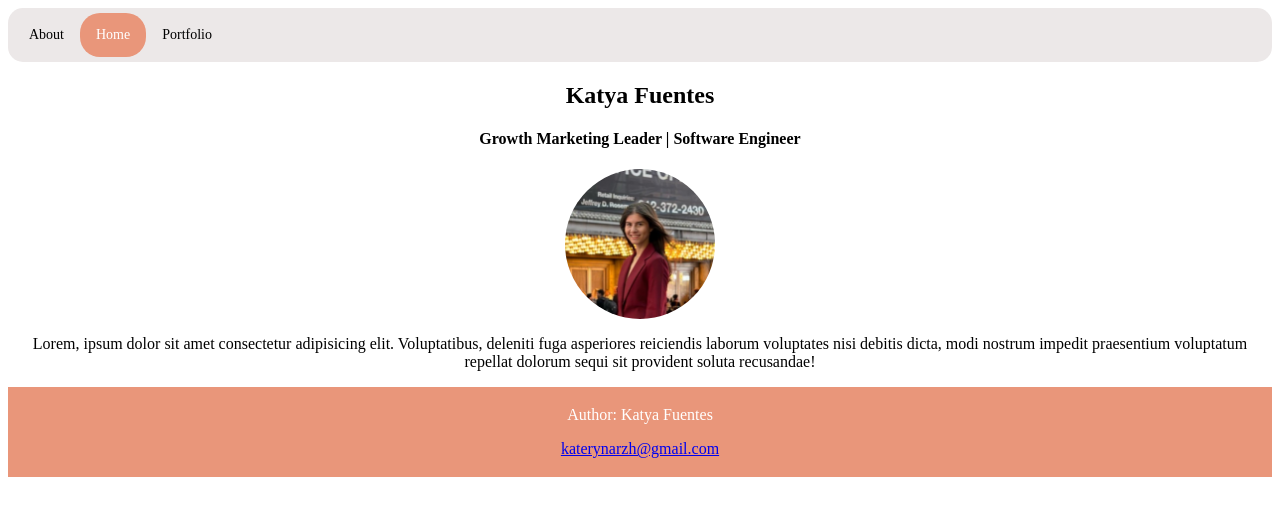
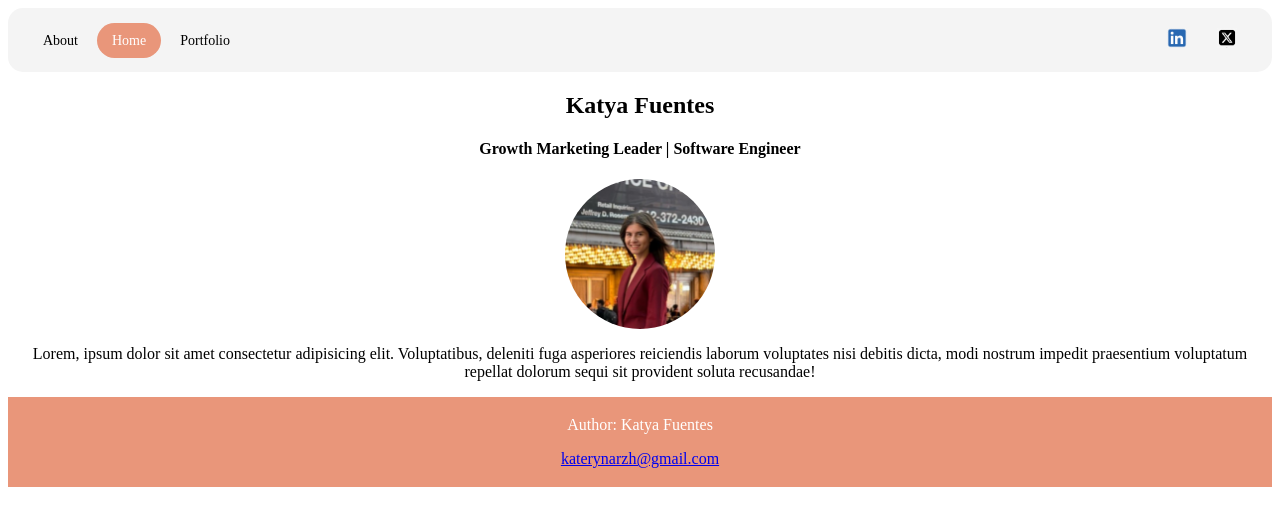
Before and after one commit to katyafuen/My-Portfolio, a plain HTML site: page index.html in a window 1280 px wide. Drawn offline with Linux system fonts and the light colour scheme.

Commit message:
styled nav w/social links

```diff
--- a/index.html
+++ b/index.html
@@ -3,29 +3,43 @@
   <head>
     <meta charset="UTF-8" />
     <meta name="viewport" content="width=device-width, initial-scale=1.0" />
-    <link rel="stylesheet" href="style.css">
+    <link rel="stylesheet" href="style.css" />
     <script src="javascript.js" defer></script>
     <title>Home</title>
   </head>
   <body>
     <!-- Navbar -->
     <nav class="navbar">
+      <div class="nav-links">
         <a href="about.html">About</a>
-      <a href="index.html">Home</a>
-      <a class="active" href="portfolio.html">Portfolio</a>
-      <a href="javascript:void(0);" class="icon" onclick="myFunction()">
-        <i class="fa fa-bars"></i>
+        <a class="active" href="index.html">Home</a>
+        <a href="portfolio.html">Portfolio</a>
+      </div>
+
+      <div class="social-links">
+        <a href="https://www.linkedin.com/in/katerynarozhko/" target="_blank">
+          <img src="assets/l.png" alt="LinkedIn" />
         </a>
+        <a href="https://x.com/katya_fuen" target="_blank">
+          <img src="assets/x.png" alt="Twitter" />
+        </a>
+      </div>
     </nav>
-    </nav>
+
+    <!-- Hero -->
     <div class="hero">
       <h2>Katya Fuentes</h2>
-<h4>Growth Marketing Leader | Software Engineer </h4>
-<img class = "headshot" src="assets/headshot.jpeg" alt="Katya's headshot"/>
-<p>Lorem, ipsum dolor sit amet consectetur adipisicing elit. Voluptatibus, deleniti fuga asperiores reiciendis laborum voluptates nisi debitis dicta, modi nostrum impedit praesentium voluptatum repellat dolorum sequi sit provident soluta recusandae!</p>
+      <h4>Growth Marketing Leader | Software Engineer</h4>
+      <img class="headshot" src="assets/headshot.jpeg" alt="Katya's headshot" />
+      <p>
+        Lorem, ipsum dolor sit amet consectetur adipisicing elit. Voluptatibus,
+        deleniti fuga asperiores reiciendis laborum voluptates nisi debitis
+        dicta, modi nostrum impedit praesentium voluptatum repellat dolorum
+        sequi sit provident soluta recusandae!
+      </p>
     </div>
 
-<!-- Footer with social links -->
+    <!-- Footer-->
     <footer>
       <p>Author: Katya Fuentes</p>
       <p><a href="mailto:katerynarzh@gmail.com">katerynarzh@gmail.com</a></p>
--- a/style.css
+++ b/style.css
@@ -10,24 +10,31 @@ nav {
 nav {
   background-color: #ece8e8;
   overflow: hidden;
+  display: flex;
+  justify-content: space-between;
+  align-items: center;
+  background-color: #f4f4f4;
+  padding: 10px 20px;
+}
+
+.navbar {
+  display: flex;
+  gap: 15px;
 }
 
 /* Style the links inside the navigation bar */
-nav a {
-  float: left;
-  display: block;
+.navbar a {
+  text-decoration: none;
   color: black;
-  text-align: center;
-  padding: 14px 16px;
-  text-decoration: none;
   font-size: 14px;
+  padding: 10px 15px;
+  border-radius: 15px;
 }
 
 /* Change the color of links on hover */
-nav a:hover {
+navbar a:hover {
   background-color: #ddd;
   color: black;
-  border-radius: 15px;
 }
 
 /* Add an active class to highlight the current page */
@@ -40,6 +47,26 @@ nav a.active {
 /* Hide the link that should open and close the nav on small screens */
 nav .icon {
   display: none;
+}
+
+/* stying of the social links */
+.nav a {
+  display: flex;
+  text-decoration: none;
+  margin-right: 10px;
+  color: black;
+  font-weight: bold;
+}
+
+.social-links {
+  display: flex;
+  gap: 0px;
+  justify-content: right;
+}
+
+.social-links img {
+  width: 20px;
+  height: 20px;
 }
 
 /* css of the homepage */
```
Also changed, not shown: about.html (+16 -3 lines), portfolio.html (+16 -3 lines), assets/l.png (added), assets/x.png (added). Lines whose indentation alone changed are shown as unchanged.
